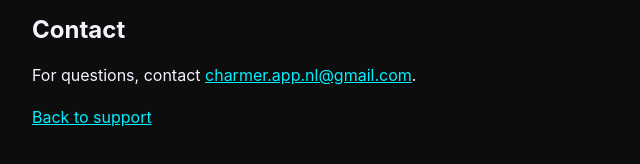
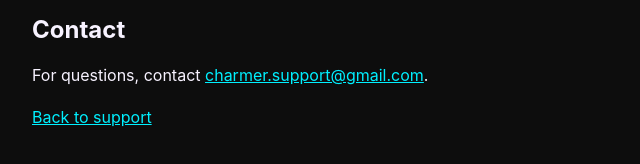
Before and after one commit to messa22/charmer-support, a plain HTML site: page terms.html in a window 1280 px wide. Shown: the part 658-822 px from the top of the page, 198-838 px from the left. Drawn offline with Linux system fonts and the light colour scheme.

Commit message:
Update support contact email

```diff
--- a/terms.html
+++ b/terms.html
@@ -44,7 +44,7 @@
       <h2>Contact</h2>
       <p>
         For questions, contact
-        <a href="mailto:charmer.app.nl@gmail.com">charmer.app.nl@gmail.com</a>.
+        <a href="mailto:charmer.support@gmail.com">charmer.support@gmail.com</a>.
       </p>
       <p><a href="index.html">Back to support</a></p>
     </main>
```
Also changed, not shown: index.html (+1 -1 lines), privacy.html (+1 -1 lines).
